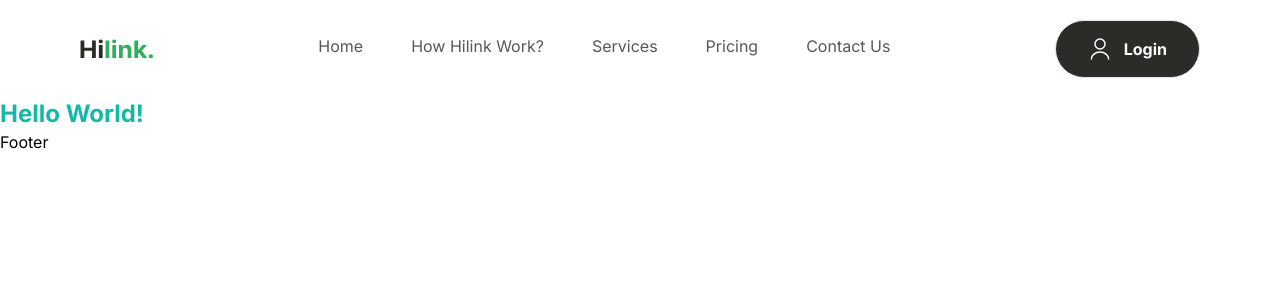
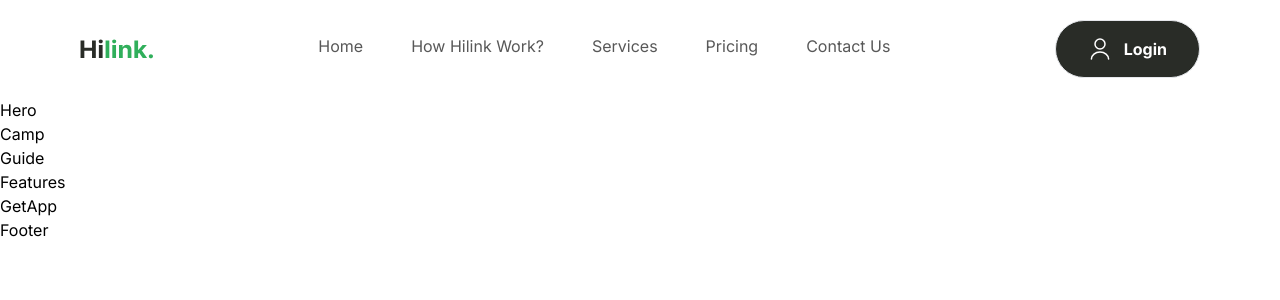
Before and after one commit to danidobos/travel-app-JSM, a Next.js app: page / in a window 1280 px wide. Shown: the top 300 px of the page. Built offline with nearby package versions, Linux system fonts and the light colour scheme.

Commit message:
Define basic page layout

```diff
--- a/app/page.tsx
+++ b/app/page.tsx
@@ -1,3 +1,17 @@
+import Camp from '@/components/Camp';
+import Features from '@/components/Features';
+import GetApp from '@/components/GetApp';
+import Guide from '@/components/Guide';
+import Hero from '@/components/Hero';
+
 export default function Home() {
-  return <h1 className='font-bold text-teal-500 text-2xl'>Hello World!</h1>;
+  return (
+    <>
+      <Hero />
+      <Camp />
+      <Guide />
+      <Features />
+      <GetApp />
+    </>
+  );
 }
--- /dev/null
+++ b/components/Camp.tsx
@@ -0,0 +1,5 @@
+const Camp = () => {
+  return <div>Camp</div>;
+};
+
+export default Camp;
--- /dev/null
+++ b/components/Features.tsx
@@ -0,0 +1,5 @@
+const Features = () => {
+  return <div>Features</div>;
+};
+
+export default Features;
--- /dev/null
+++ b/components/GetApp.tsx
@@ -0,0 +1,5 @@
+const GetApp = () => {
+  return <div>GetApp</div>;
+};
+
+export default GetApp;
--- /dev/null
+++ b/components/Guide.tsx
@@ -0,0 +1,5 @@
+const Guide = () => {
+  return <div>Guide</div>;
+};
+
+export default Guide;
--- /dev/null
+++ b/components/Hero.tsx
@@ -0,0 +1,5 @@
+const Hero = () => {
+  return <div>Hero</div>;
+};
+
+export default Hero;
```
